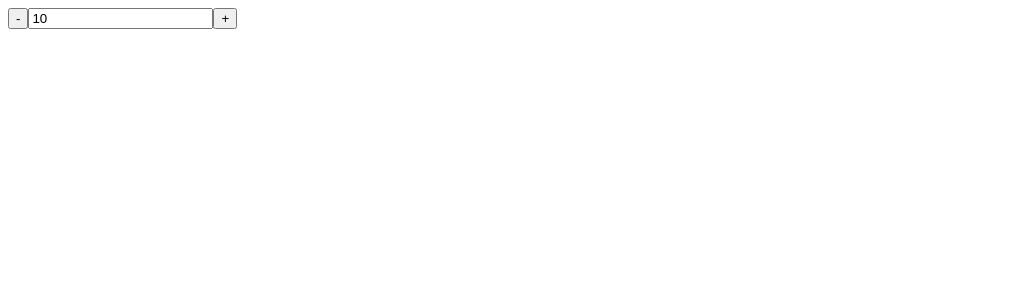
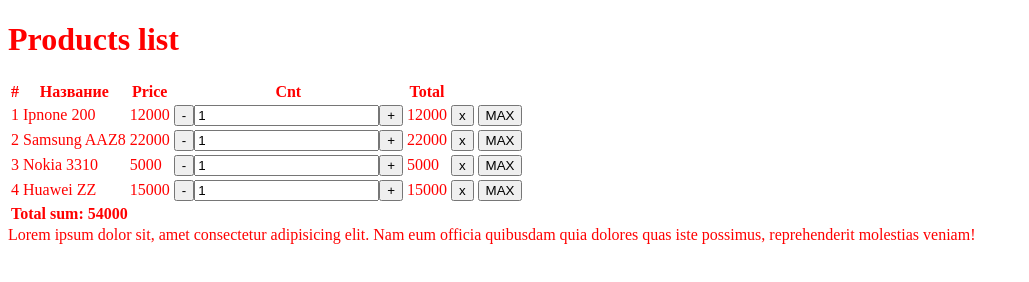
Before and after one commit to soosl/react-redux-shop, a React app: page / in a window 1280 px wide. Shown: the whole page, without its empty margins (0-1029 px from the left). Built offline with nearby package versions, Linux system fonts and the light colour scheme.

Commit message:
added scss to webpack

```diff
--- a/index.html
+++ b/index.html
@@ -5,6 +5,7 @@
     <meta charset="UTF-8">
     <meta http-equiv="X-UA-Compatible" content="IE=edge">
     <meta name="viewport" content="width=device-width, initial-scale=1.0">
+    <link rel="stylesheet" href="./dist/index.css">
     <title>Document</title>
 </head>
 
--- /dev/null
+++ b/src/components/App.js
@@ -0,0 +1,124 @@
+import React, { useState } from "react";
+
+import "./index.scss";
+
+// import "bootstrap/dist/css/bootstrap.min.css";
+
+import { MinMax } from "./MinMax/MinMax";
+import { MyModal } from "./Modal";
+
+export const App = () => {
+    const [products, setProducts] = useState(getState());
+
+    const totalSum = products.reduce(
+        (acc, curProduct) => acc + curProduct.cnt * curProduct.price,
+        0
+    );
+
+    // const totalSum = useMemo(
+    //     () =>
+    //         products.reduce(
+    //             (acc, curProduct) => acc + curProduct.cnt * curProduct.price,
+    //             0
+    //         ),
+    //     [products]
+    // );
+
+    const setProductsCount = (cnt, id) => {
+        setProducts(
+            products.map(product =>
+                product.id !== id
+                    ? product
+                    : {
+                          ...product,
+                          cnt,
+                      }
+            )
+        );
+    };
+
+    const removeProduct = id => {
+        setProducts(products.filter(product => product.id !== id));
+    };
+
+    return (
+        <>
+            <h1 className={"test"}>Products list</h1>
+            <table>
+                <tbody>
+                    <tr>
+                        <th>#</th>
+                        <th>Название</th>
+                        <th>Price</th>
+                        <th>Cnt</th>
+                        <th>Total</th>
+                    </tr>
+                    {products.map((product, index) => (
+                        <tr key={product.id}>
+                            <td>{index + 1}</td>
+                            <td>{product.title}</td>
+                            <td>{product.price}</td>
+                            <td>
+                                {
+                                    <MinMax
+                                        max={product.rest}
+                                        value={product.cnt}
+                                        setValue={cnt =>
+                                            setProductsCount(cnt, product.id)
+                                        }
+                                    />
+                                    // <MinMax
+                                    //     max={product.rest}
+                                    //     value={product.cnt}
+                                    //     setValue={cnt =>
+                                    //         setCount(cnt, product.id)
+                                    //     }
+                                    // />
+                                }
+                            </td>
+                            <td>{product.price * product.cnt}</td>
+                            <td>
+                                <button
+                                    type="button"
+                                    onClick={() => removeProduct(product.id)}
+                                >
+                                    x
+                                </button>
+                            </td>
+                            <td>
+                                <button
+                                    type="button"
+                                    onClick={() =>
+                                        setProductsCount(
+                                            product.rest,
+                                            product.id
+                                        )
+                                    }
+                                >
+                                    MAX
+                                </button>
+                            </td>
+                        </tr>
+                    ))}
+                    <tr>
+                        <td colSpan={5}>
+                            <strong>
+                                {products.length
+                                    ? `Total sum: ${totalSum}`
+                                    : "Cart is empty"}
+                            </strong>
+                        </td>
+                    </tr>
+                </tbody>
+            </table>
+            <MyModal />
+        </>
+    );
+};
+
+const getState = () => [
+    { id: 100, title: "Ipnone 200", price: 12000, rest: 10, cnt: 1 },
+    { id: 101, title: "Samsung AAZ8", price: 22000, rest: 5, cnt: 1 },
+    { id: 103, title: "Nokia 3310", price: 5000, rest: 2, cnt: 1 },
+    { id: 105, title: "Huawei ZZ", price: 15000, rest: 8, cnt: 1 },
+];
--- a/src/components/Counter.js
+++ /dev/null
@@ -1,50 +0,0 @@
-import React, { useState } from "react";
-import PropTypes from "prop-types";
-
-export const Counter = props => {
-    const { min = 0, max = 10 } = props;
-
-    const [value, setValue] = useState(min);
-
-    const incrValue = () => {
-        if (value < max) {
-            setValue(value + 1);
-        }
-    };
-
-    const decrValue = () => {
-        if (value > min) {
-            setValue(value - 1);
-        }
-    };
-
-    const handleChange = event => {
-        const input = event.target;
-        let value = parseInt(input.value) || min;
-
-        if (value > max) {
-            value = max;
-        } else if (value < min) {
-            value = min;
-        }
-
-        setValue(value);
-    };
-
-    return (
-        <div className="counter-wrap">
-            <button className="counter-btn" onClick={decrValue}>
-                -
-            </button>
-            <input type="text" onChange={handleChange} value={value} />
-            <button className="counter-btn" onClick={incrValue}>
-                +
-            </button>
-        </div>
-    );
-};
-
-Counter.propTypes = {
-    min: PropTypes.number,
-    max: PropTypes.number,
-};
--- /dev/null
+++ b/src/components/MinMax/MinMax.js
@@ -0,0 +1,69 @@
+import React, { useRef, useEffect } from "react";
+import PropTypes from "prop-types";
+
+import { getNumBetween } from "../../utils";
+
+// import styles from "./style.module.scss";
+
+export const MinMax = props => {
+    const {
+        min = 0,
+        max = 10,
+        value = 0,
+        setValue = Function.prototype,
+    } = props;
+
+    const inputEl = useRef();
+
+    const handleBlur = () => {
+        applyCurrent(inputEl.current.value);
+    };
+
+    const applyCurrent = num => {
+        const betweenNumber = getNumBetween(min, max, num);
+
+        inputEl.current.value = betweenNumber;
+        setValue(betweenNumber);
+    };
+
+    const decrValue = () => applyCurrent(value - 1);
+    const incrValue = () => applyCurrent(value + 1);
+
+    const handleKeyUp = event => {
+        if (event.keyCode !== 13) return;
+
+        applyCurrent(inputEl.current.value);
+    };
+
+    useEffect(() => {
+        const betweenNumber = getNumBetween(min, max, value);
+
+        inputEl.current.value = betweenNumber;
+    }, [value]);
+
+    return (
+        <div className="MinMax-wrap">
+            <button className="MinMax-btn" onClick={decrValue}>
+                -
+            </button>
+            <input
+                type="text"
+                ref={inputEl}
+                defaultValue={value}
+                onBlur={handleBlur}
+                onKeyUp={handleKeyUp}
+                // className={styles.input}
+            />
+            <button className="MinMax-btn" onClick={incrValue}>
+                +
+            </button>
+        </div>
+    );
+};
+
+MinMax.propTypes = {
+    min: PropTypes.number,
+    max: PropTypes.number,
+    current: PropTypes.number,
+    setValue: PropTypes.func,
+};
--- /dev/null
+++ b/src/components/MinMax/style.module.scss
@@ -0,0 +1,9 @@
+.input {
+    color: red;
+    background-color: blue;
+}
+
+.scss-test-module {
+    color: yellow;
+    border: 2px solid yellow;
+}
--- /dev/null
+++ b/src/components/Modal.js
@@ -0,0 +1,16 @@
+import React, { useEffect, useRef } from "react";
+import { useClickOutside } from "../hooks/useClickOutside";
+
+export const MyModal = props => {
+    const modalEl = useRef();
+
+    useClickOutside(modalEl, () => alert(123));
+
+    return (
+        <div className="alert" ref={modalEl}>
+            Lorem ipsum dolor sit, amet consectetur adipisicing elit. Nam eum
+            officia quibusdam quia dolores quas iste possimus, reprehenderit
+            molestias veniam!
+        </div>
+    );
+};
--- /dev/null
+++ b/src/components/index.scss
@@ -0,0 +1,7 @@
+body {
+    color: green;
+}
+
+body {
+    color: red;
+}
--- /dev/null
+++ b/src/hooks/useClickOutside.js
@@ -0,0 +1,17 @@
+import { useEffect } from "react";
+
+export const useClickOutside = (ref, cb = Function.prototype) => {
+    const handleClick = event => {
+        if (!event.composedPath().includes(ref.current)) {
+            cb();
+        }
+    };
+
+    useEffect(() => {
+        document.addEventListener("click", handleClick);
+
+        return () => {
+            document.removeEventListener("click", handleClick);
+        };
+    }, []);
+};
--- /dev/null
+++ b/src/utils.js
@@ -0,0 +1,10 @@
+export const getNumBetween = (min, max, num) => {
+    return Math.max(min, Math.min(max, getValidInt(num)));
+};
+
+export const getValidInt = (num, defaultValue = 0) => {
+    const intNum = parseInt(num);
+    const validNumber = !isNaN(intNum) ? intNum : defaultValue;
+
+    return validNumber;
+};
--- a/webpack.config.js
+++ b/webpack.config.js
@@ -1,5 +1,9 @@
 let path = require("path");
 let MiniCssExtractPlugin = require("mini-css-extract-plugin");
+
+const isDev = process.argv[process.argv.length - 1] !== "production";
+
+console.log(isDev);
 
 let conf = {
     entry: "./src/index.js",
@@ -19,10 +23,50 @@
                 test: /\.js$/,
                 loader: "babel-loader",
                 exclude: "/node_modules/",
+                options: {
+                    sourceMap: true,
+                },
             },
             {
-                test: /\.css$/,
-                use: [MiniCssExtractPlugin.loader, "css-loader"],
+                test: /^((?!\.module).)*\.(s*)css$/,
+                use: [
+                    !isDev ? MiniCssExtractPlugin.loader : "style-loader",
+                    {
+                        loader: "css-loader",
+                        options: {
+                            url: true,
+                            sourceMap: true,
+                        },
+                    },
+                    {
+                        loader: "sass-loader",
+                        options: {
+                            sourceMap: true,
+                        },
+                    },
+                ],
+            },
+            {
+                test: /\.module\.(s*)css$/,
+                use: [
+                    !isDev ? MiniCssExtractPlugin.loader : "style-loader",
+                    {
+                        loader: "css-loader",
+                        options: {
+                            modules: {
+                                localIdentName: "[local]__[sha1:hash:hex:7]",
+                            },
+                            url: true,
+                            sourceMap: true,
+                        },
+                    },
+                    {
+                        loader: "sass-loader",
+                        options: {
+                            sourceMap: true,
+                        },
+                    },
+                ],
             },
         ],
     },
```
Also changed, not shown: package.json (+8 -3 lines), src/hooks/useWindowSize.js (added, +26 -0 lines), src/index.js (+2 -16 lines), dist/index.css (added), dist/index.js, dist/index.js.LICENSE.txt (added), 1 other file.
